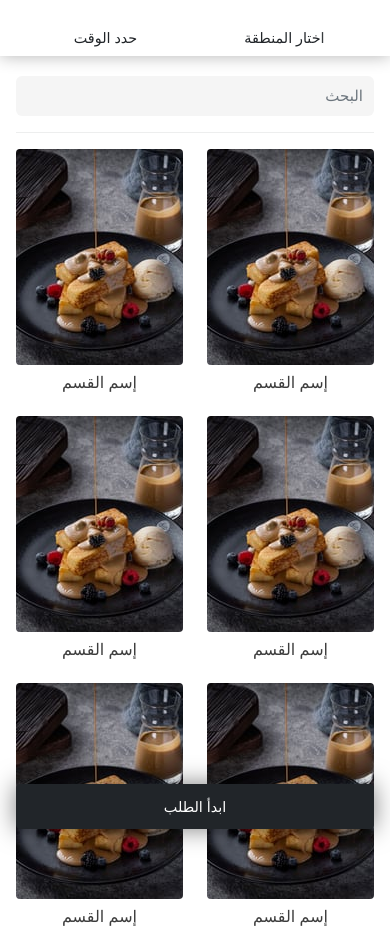
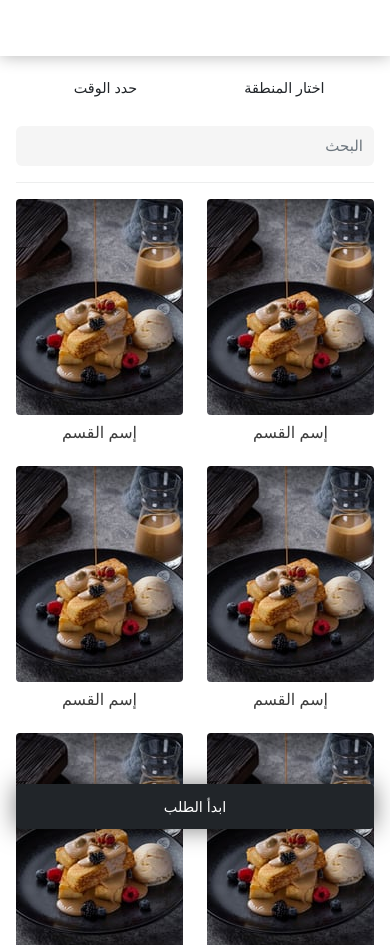
Before and after one commit to Awad2002/Store, a plain HTML site: page index.html in a window 390 px wide. Shown: the top 945 px of the page. Drawn offline with nearby package versions, Linux system fonts and the light colour scheme.

Commit message:
asdadsad

```diff
--- a/css/main.css
+++ b/css/main.css
@@ -240,6 +240,7 @@ input[type="checkbox"] {
 @media (max-width: 500px) {
     #app {
         width: 100% !important;
+        padding-top: 50px !important;
     }
     #left-img {
         display: none !important;
```
